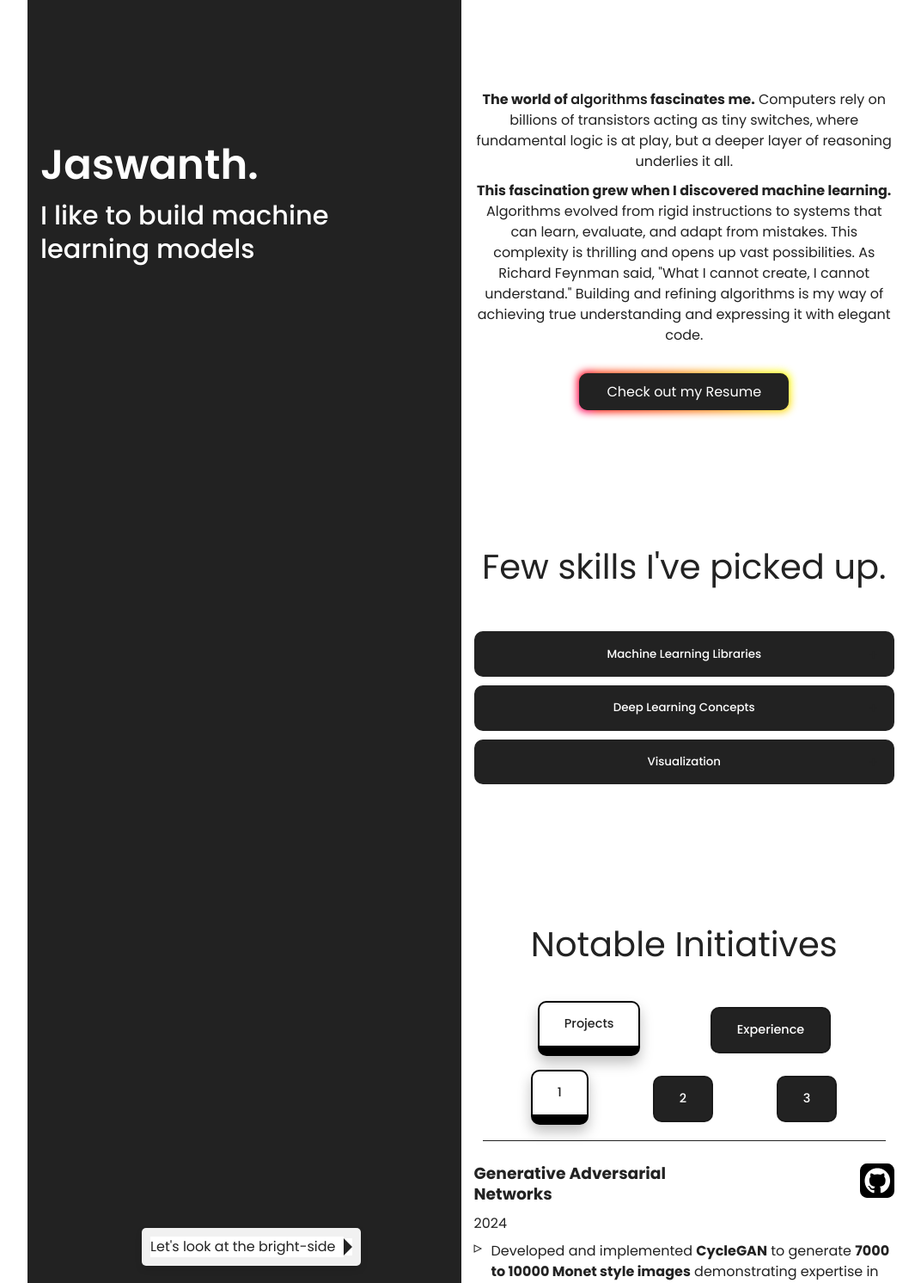
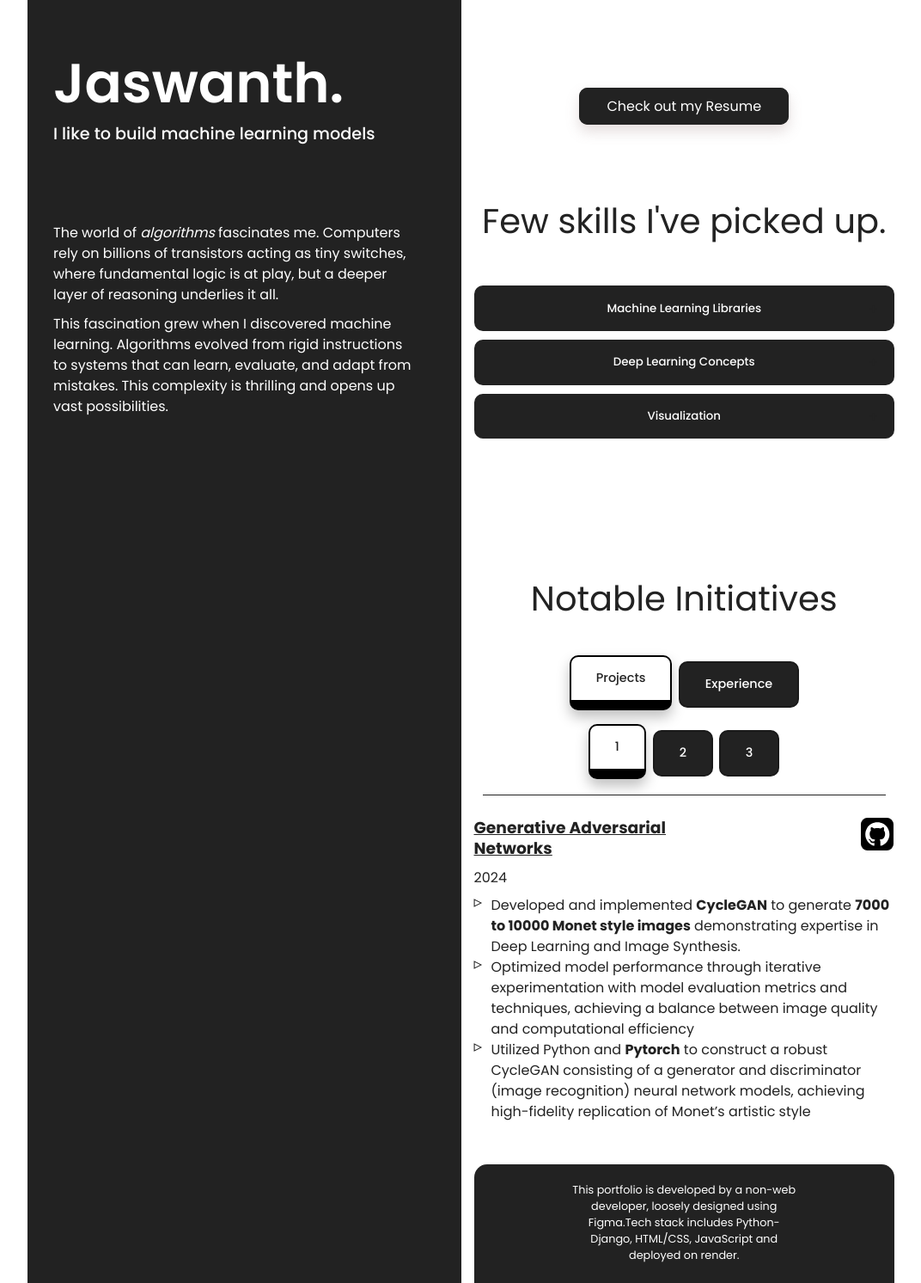
Before and after one commit to jswnthh/Jaswanth, a Django app: page / in a window 1280 px wide. Shown: the whole page at 86% size, without its empty margins (96-1168 px from the left). Run offline with Django 5.2, Linux system fonts and the light colour scheme; parts of the project's set-up code (start-up, migrations or seed data) failed here and were passed over.

Commit message:
tweaked for big screen viewport

```diff
--- a/portfolio/settings.py
+++ b/portfolio/settings.py
@@ -22,12 +22,12 @@
 # See https://docs.djangoproject.com/en/5.0/howto/deployment/checklist/
 
 # SECURITY WARNING: keep the secret key used in production secret!
-SECRET_KEY = os.environ.get("SECRET_KEY") #"7b7a302c393d64fc9e6d48d9e633deb"
+SECRET_KEY = os.environ.get("SECRET_KEY") # "7b7a302c393d64fc9e6d48d9e633deb"
 
 # SECURITY WARNING: don't run with debug turned on in production!
-DEBUG = os.environ.get("DEBUG", "False").lower() == "true" #
+DEBUG =os.environ.get("DEBUG", "False").lower() == "true" #
 
-ALLOWED_HOSTS = os.environ.get("ALLOWED_HOSTS").split(" ")   #
+ALLOWED_HOSTS = os.environ.get("ALLOWED_HOSTS").split(" ")
 
 
 # Application definition
--- a/portfolio_app/static/css/content.css
+++ b/portfolio_app/static/css/content.css
@@ -31,12 +31,8 @@
     width: 0; /* Start with no width */
     height: 1px; /* Height of underline */
     background-color: #222;
-    transition: all 0.3s ease; /* Transition effect for underline */
 }
 
-a:hover::after {
-    width: 100%; /* On hover, transition to full width */
-}
 
 p {
     line-height: 1.5em;
@@ -52,9 +48,6 @@
     scroll-behavior: smooth;
 }
 
-/* .margin-center {
-    padding: 0 auto;
-} */
 
 .ham-navbar {
 
@@ -185,7 +178,7 @@
 
 .tooltip {
     position: relative;
-    font-weight: 600
+    font-weight: 400
   }
 
   .tooltip .tooltiptext {
@@ -193,7 +186,7 @@
     width: 180px;
     background-color: #222;
     color: #fff;
-    text-align: center;
+    text-align: left;
     padding: 10px;
     border-radius: 6px;
     position: absolute;
@@ -221,6 +214,8 @@
     display: inline-block;
     height: 40px;
     width: 40px;
+    border-bottom: 2px solid black; /* Adjust the color and thickness as needed */
+    text-align: center;
 }
 
 .github-link img {
@@ -413,11 +408,12 @@
     user-select: none;
     -webkit-user-select: none;
     touch-action: manipulation;
+    box-shadow: rgba(150, 122, 122, 0.25) 0 8px 15px;
   }
 
   .button-85:before {
     content: "";
-    background: linear-gradient(
+    /* background: linear-gradient(
       45deg,
       #ff0000,
       #ff7300,
@@ -428,7 +424,8 @@
       #7a00ff,
       #ff00c8,
       #ff0000
-    );
+    ); */
+
     position: absolute;
     top: -2px;
     left: -2px;
@@ -442,6 +439,8 @@
     transition: opacity 0.3s ease-in-out;
     border-radius: 10px;
   }
+
+
 
   @keyframes glowing-button-85 {
     0% {
@@ -472,7 +471,7 @@
       color: white;
   }
 
-  .button-85 {
+  /* .button-85 {
     padding: 0.6em 2em;
     border: none;
     outline: none;
@@ -542,7 +541,7 @@
   .button-85:hover {
       background-color: #222;
       color: white;
-  }
+  } */
 
   .resume-btn {
     flex: 1;
@@ -950,8 +949,10 @@
     }
 
     .content-wrapper {
-        background-color: #222;
+        /* background-color: rgb(34, 34, 34); */
+        background: #222;
         color: white;
+
         height: 100vh;
         flex-direction: row;
         width: 80%;
@@ -999,55 +1000,62 @@
     }
 
     .header {
-        background-color: #222;
+        background-color: inherit;
         color: white;
         flex: 1;
-        margin-top: 6.5rem;
+        margin-top: 1rem;
         justify-content: start;
     }
 
     .intro {
-        background-color: #222;
+        background-color: inherit;
         color: white;
         line-height: 1;
-        padding: 15px;
+        padding-left: 30px;
     }
 
-    .intro p {
+    .intro-p {
         display: none;
-        font-size: 1rem;
-        padding-left: 15px;
-        text-align: left;
-        line-height: 1.3;
+    }
 
+    .about-h {
+        background-color: inherit;
+        color: white;
+        font-size: 0.8rem;
+        padding-right: 40px;
     }
 
     .intro h1{
         background-color: inherit;
         color: inherit;
-        font-size: 3rem;
+        font-size: 4rem;
         font-weight: 600;
         text-align: left;
-
     }
 
     .intro h2{
         background-color: inherit;
         color: inherit;
         margin-top: 15px;
-        font-size: 1.9rem;
+        margin-bottom: 80px;
+        font-size: 1.2rem;
         font-weight: 500;
         line-height: 1.3;
         text-align: left;
-
     }
 
-    .about-section {
-        margin-top: 6.5rem;
+    .tooltip {
+        background-color: #222;
+        color: white;
     }
 
-    .about-section section {
-        align-items: center;
+    .tooltip .tooltiptext {
+        background-color: white;
+        color: #222;
+      }
+
+    .about-section {
+        display: none;
     }
 
     .skills {
@@ -1074,7 +1082,7 @@
 
     .navbar-contents,
     .navbar-contents-init {
-    justify-content: space-evenly;
+    justify-content: center;
     align-items: center;
     gap: 0.5em;
     flex-wrap: wrap;
@@ -1094,6 +1102,11 @@
     padding: 1em 2em;
     transition: all 300ms cubic-bezier(.23, 1, 0.32, 1);
     }
+
+    .button-85 {
+        top: 70px;
+      }
+
 
     .main-wrapper h1 {
         font-size: 1.5rem;
--- a/portfolio_app/templates/index.html
+++ b/portfolio_app/templates/index.html
@@ -30,13 +30,16 @@
         </div>
         <div class="flex-column header">
                 <div class="intro">
-                    <p>Hi, my name is</p>
+                    <p class="intro-p">Hi, my name is</p>
                     <h1>Jaswanth.</h1>
                     <h2>I like to build machine learning models</h2>
-                </div>
-                <div class="bright-side">
-                    <p>Let's look at the bright-side</p>
-                    <div class="arrow-right"></div>
+
+                    <p class="about-h" style="text-align: left;">
+                        The world of <span class="tooltip"><i style="background-color: #222; color: white;">algorithms</i><span class="tooltiptext">Something programmers use when they don't want to explain their code.</span></span> fascinates me.  Computers rely on billions of transistors acting as tiny switches, where fundamental logic is at play, but a deeper layer of reasoning underlies it all.
+                    </p>
+                    <p class="about-h" style="text-align: left;">
+                        This fascination grew when I discovered machine learning. Algorithms evolved from rigid instructions to systems that can learn, evaluate, and adapt from mistakes. This complexity is thrilling and opens up vast possibilities.
+                    </p>
                 </div>
         </div>
         <div class="main-wrapper">
@@ -102,7 +105,7 @@
                             <section class="flex flex-column">
                                 <div class="flex-row project-title-wrapper">
                                     <div class="project-title">
-                                        <h3>Generative Adversarial Networks</h3>
+                                        <h3><a href="https://github.com/jswnthh/ML_projects/blob/main/cycle-gan-issa-painter.ipynb"><u>Generative Adversarial Networks</u></a></h3>
                                     </div>
                                     <div class="github-link">
                                         <a href="https://github.com/jswnthh/ML_projects/blob/main/cycle-gan-issa-painter.ipynb">
@@ -124,7 +127,7 @@
                             <section class="flex flex-column">
                                 <div class="flex-row project-title-wrapper">
                                     <div class="project-title">
-                                        <h3>Sentiment Analysis using Disaster Tweets</h3>
+                                        <h3><a href="https://github.com/jswnthh/ML_projects/blob/main/NLP_Disaster_tweets.ipynb"><u>Sentiment Analysis using Disaster Tweets</u></a></h3>
                                     </div>
                                     <div class="github-link">
                                         <a href="https://github.com/jswnthh/ML_projects/blob/main/NLP_Disaster_tweets.ipynb">
@@ -147,7 +150,7 @@
                             <section class="flex flex-column">
                                 <div class="flex-row project-title-wrapper">
                                     <div class="project-title">
-                                        <h3>Biomimicry - PathFinding</h3>
+                                        <h3><a href="https://github.com/jswnthh/Biomimetic-way-to-pathfinding"> <u>Biomimicry - PathFinding</u></a></h3>
                                     </div>
                                     <div class="github-link">
                                         <a href="https://github.com/jswnthh/Biomimetic-way-to-pathfinding">
@@ -171,7 +174,7 @@
                             <section class="flex flex-column">
                                 <div class="flex-row project-title-wrapper">
                                     <div class="project-title">
-                                        <h3><span>Data Analyst @ <a href="https://toolfe.com/">Toolfe</a></span></h3>
+                                        <h3><span><a href="https://github.com/jswnthh/Toolfe_projects_ML"><u>Data Analyst</u></a><a href="https://toolfe.com/"><u>@ Toolfe</u></a></span></h3>
                                     </div>
                                     <div class="github-link">
                                         <a href="https://github.com/jswnthh/Toolfe_projects_ML">
```
